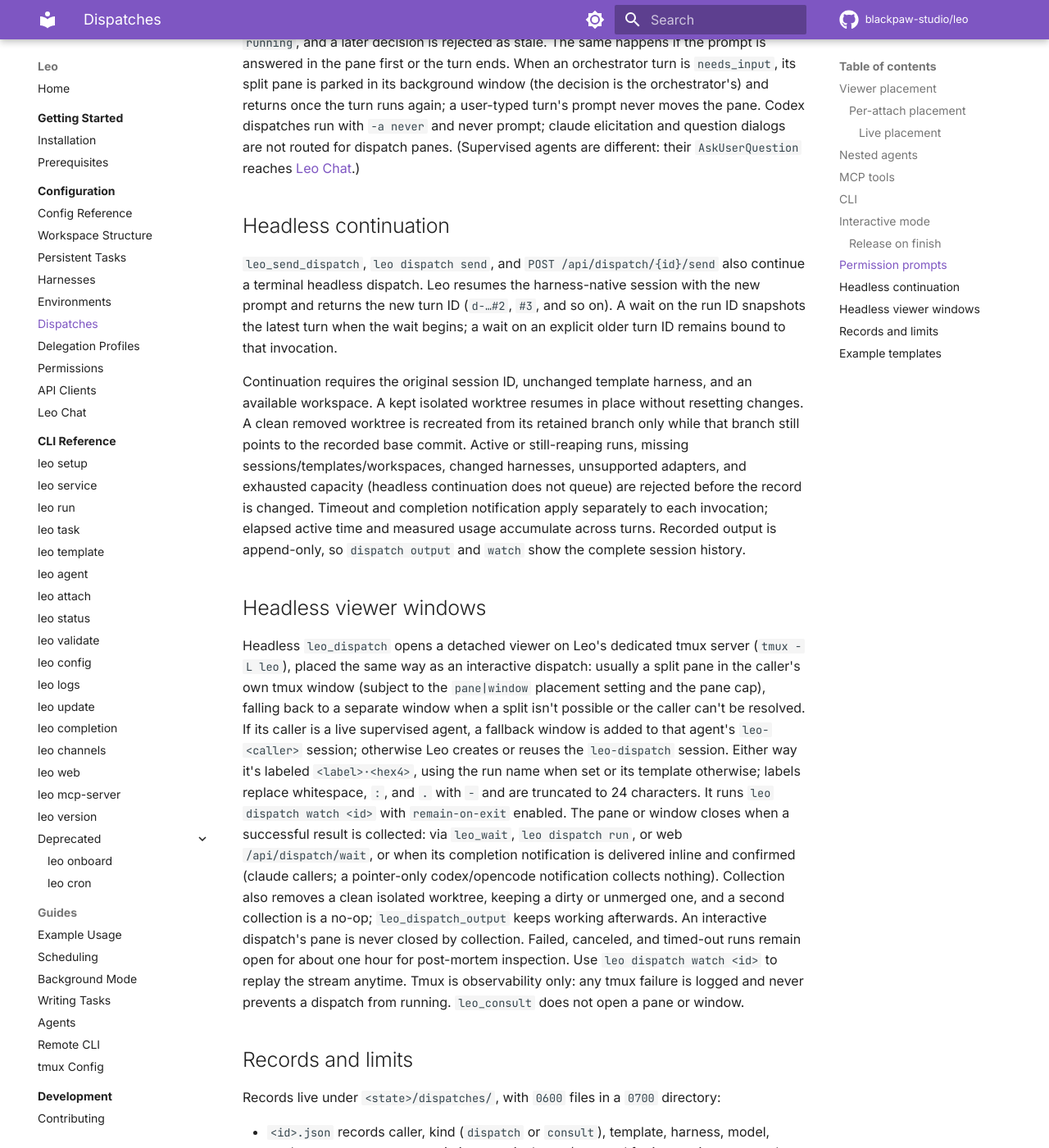
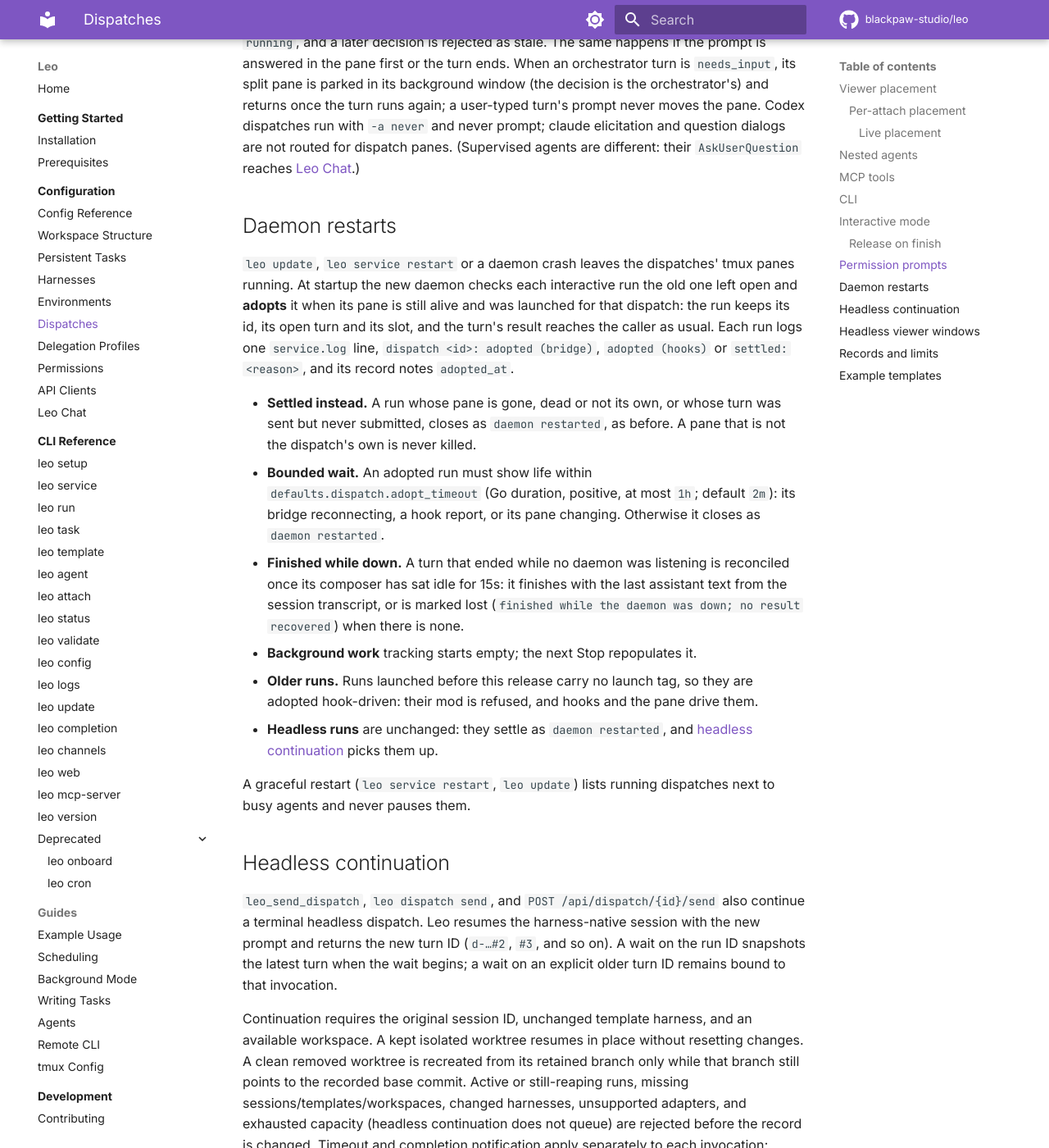
Before and after one commit to blackpaw-studio/leo, an MkDocs documentation site: the page built from docs/configuration/dispatches.md, in a window 1280 px wide and 1400 px high, scrolled down 11017 px. Shown: the whole window at 82% size. Built offline with MkDocs 1.6.1 and Material for MkDocs 9.7.7, drawn with Linux system fonts in a browser that asks for light colours; comment, search, counter and statistics services are not loaded; some of the changed text lies outside the part shown.

Commit message:
docs: dispatch adopt-on-restart
Daemon restarts section in the dispatch docs, defaults.dispatch.adopt_timeout
in the config reference, dispatches in the graceful-restart busy prompt, and
the CHANGELOG entry.

Claude-Session: https://claude.ai/code/session_013aQYgCioWRbK3TmPWnWv9R

```diff
--- a/docs/configuration/dispatches.md
+++ b/docs/configuration/dispatches.md
@@ -378,7 +378,8 @@ waiting run is rejected like a send to a running one; cancel works as usual.
 
 An interactive dispatch is bound to its caller's tmux session. It closes on
 cancel, TUI exit, one hour of empty-composer idle time, or the session timeout.
-Nothing survives a daemon restart, and interactive panes never close merely
+A live pane survives a daemon restart (see [Daemon restarts](#daemon-restarts)),
+and interactive panes never close merely
 because their result was collected, unless the run opted into
 [`release_on_finish`](#release-on-finish).
 
@@ -491,6 +492,37 @@ never prompt; claude elicitation and question dialogs are not routed for
 dispatch panes. (Supervised agents are different: their `AskUserQuestion`
 reaches [Leo Chat](chat.md#questions-cards).)
 
+## Daemon restarts
+
+`leo update`, `leo service restart` or a daemon crash leaves the dispatches'
+tmux panes running. At startup the new daemon checks each interactive run the
+old one left open and **adopts** it when its pane is still alive and was
+launched for that dispatch: the run keeps its id, its open turn and its slot,
+and the turn's result reaches the caller as usual. Each run logs one
+`service.log` line, `dispatch <id>: adopted (bridge)`, `adopted (hooks)` or
+`settled: <reason>`, and its record notes `adopted_at`.
+
+- **Settled instead.** A run whose pane is gone, dead or not its own, or whose
+  turn was sent but never submitted, closes as `daemon restarted`, as before.
+  A pane that is not the dispatch's own is never killed.
+- **Bounded wait.** An adopted run must show life within
+  `defaults.dispatch.adopt_timeout` (Go duration, positive, at most `1h`;
+  default `2m`): its bridge reconnecting, a hook report, or its pane changing.
+  Otherwise it closes as `daemon restarted`.
+- **Finished while down.** A turn that ended while no daemon was listening is
+  reconciled once its composer has sat idle for 15s: it finishes with the last
+  assistant text from the session transcript, or is marked lost (`finished
+  while the daemon was down; no result recovered`) when there is none.
+- **Background work** tracking starts empty; the next Stop repopulates it.
+- **Older runs.** Runs launched before this release carry no launch tag, so
+  they are adopted hook-driven: their mod is refused, and hooks and the pane
+  drive them.
+- **Headless runs** are unchanged: they settle as `daemon restarted`, and
+  [headless continuation](#headless-continuation) picks them up.
+
+A graceful restart (`leo service restart`, `leo update`) lists running
+dispatches next to busy agents and never pauses them.
+
 ## Headless continuation
 
 `leo_send_dispatch`, `leo dispatch send`, and `POST /api/dispatch/{id}/send`
```
Also changed, not shown: CHANGELOG.md (+8 -0 lines), docs/cli/service.md (+7 -4 lines), docs/cli/update.md (+1 -1 lines), docs/configuration/config-reference.md (+1 -0 lines).
